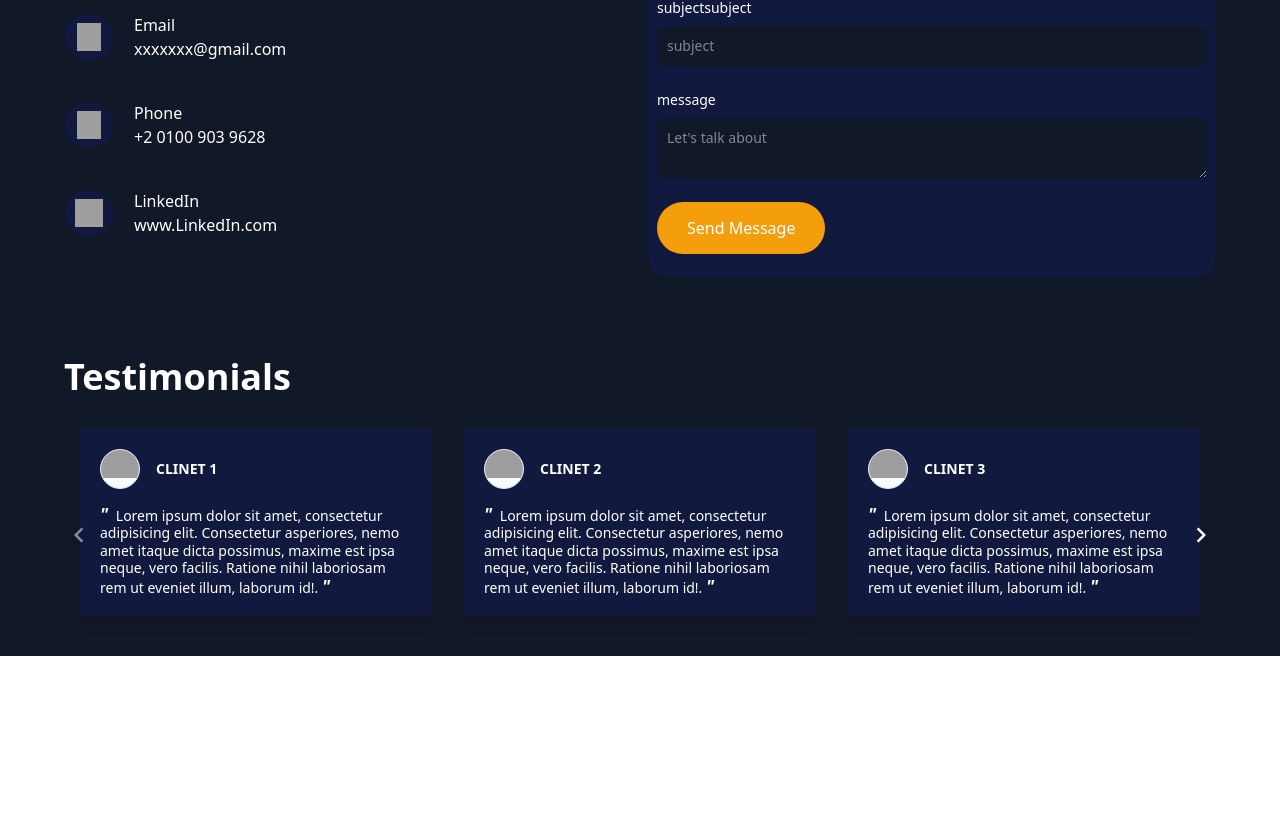
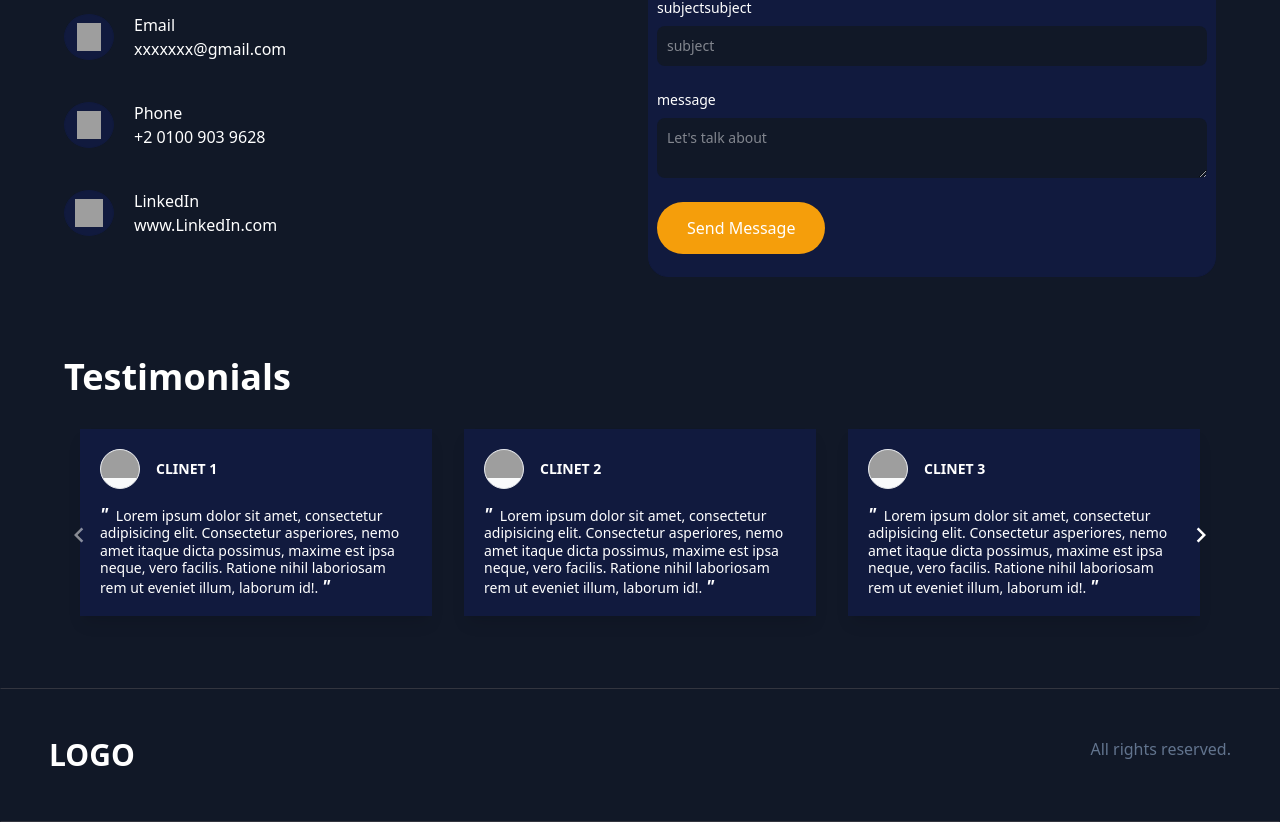
Before and after one commit to Hassan-Abd-El-Aziz/A-Portfolio-Website, a Vue app: page / in a window 1280 px wide. Shown: the part 4866-5688 px from the top of the page. Before the commit the page ends 5522 px from the top, so only its background shows below. Built offline with nearby package versions, Linux system fonts and the light colour scheme; grey boxes are pictures that could not be loaded.

Commit message:
add scrollToTop Btn

```diff
--- a/src/App.vue
+++ b/src/App.vue
@@ -8,6 +8,8 @@
     <LatestProjSection />
     <ContactSection />
     <TestimonialsSection />
+    <Footer />
+    <BackToTop />
   </div>
 </template>
 <script setup>
@@ -36,4 +38,8 @@ const ContactSection = defineAsyncComponent(() =>
 const TestimonialsSection = defineAsyncComponent(() =>
   import("@/Components/TestimonialsSection.vue")
 );
+const Footer = defineAsyncComponent(() => import("@/Components/Footer.vue"));
+const BackToTop = defineAsyncComponent(() =>
+  import("@/Components/BackToTop.vue")
+);
 </script>
--- /dev/null
+++ b/src/components/BackToTop.vue
@@ -0,0 +1,26 @@
+<template>
+  <button
+    v-if="isVisible"
+    @click="scrollToTop"
+    class="fixed bottom-4 right-4 bg-gradient-to-r from-primary to-pink-500 text-white rounded-full w-12 h-12 flex items-center justify-center text-xl cursor-pointer transition-opacity duration-300 hover:bg-blue-600"
+  >
+    Up
+  </button>
+</template>
+
+<script setup>
+import { ref, onMounted, onUnmounted } from "vue";
+const isVisible = ref(false);
+const handleScroll = () => {
+  isVisible.value = window.scrollY > 300;
+};
+const scrollToTop = () => {
+  window.scrollTo({ top: 0, behavior: "smooth" });
+};
+onMounted(() => {
+  window.addEventListener("scroll", handleScroll);
+});
+onUnmounted(() => {
+  window.removeEventListener("scroll", handleScroll);
+});
+</script>
--- /dev/null
+++ b/src/components/Footer.vue
@@ -0,0 +1,10 @@
+<template>
+  <footer
+    class="mt-8 border z-10 border-[#33353f] border-l-transparent border-r-transparent text-white"
+  >
+    <div class="container p-12 flex justify-between">
+      <div class="text-white font-bold text-3xl">LOGO</div>
+      <p class="text-slate-500">All rights reserved.</p>
+    </div>
+  </footer>
+</template>
```
